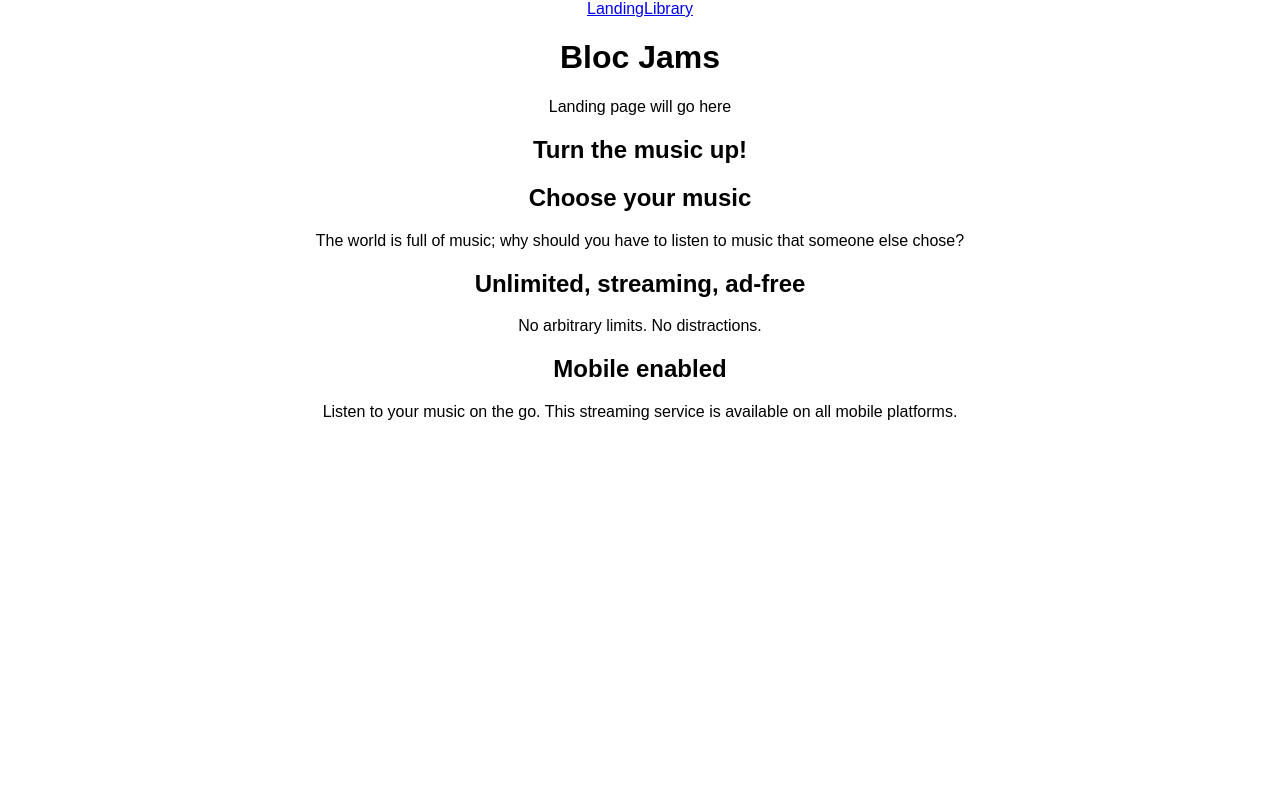
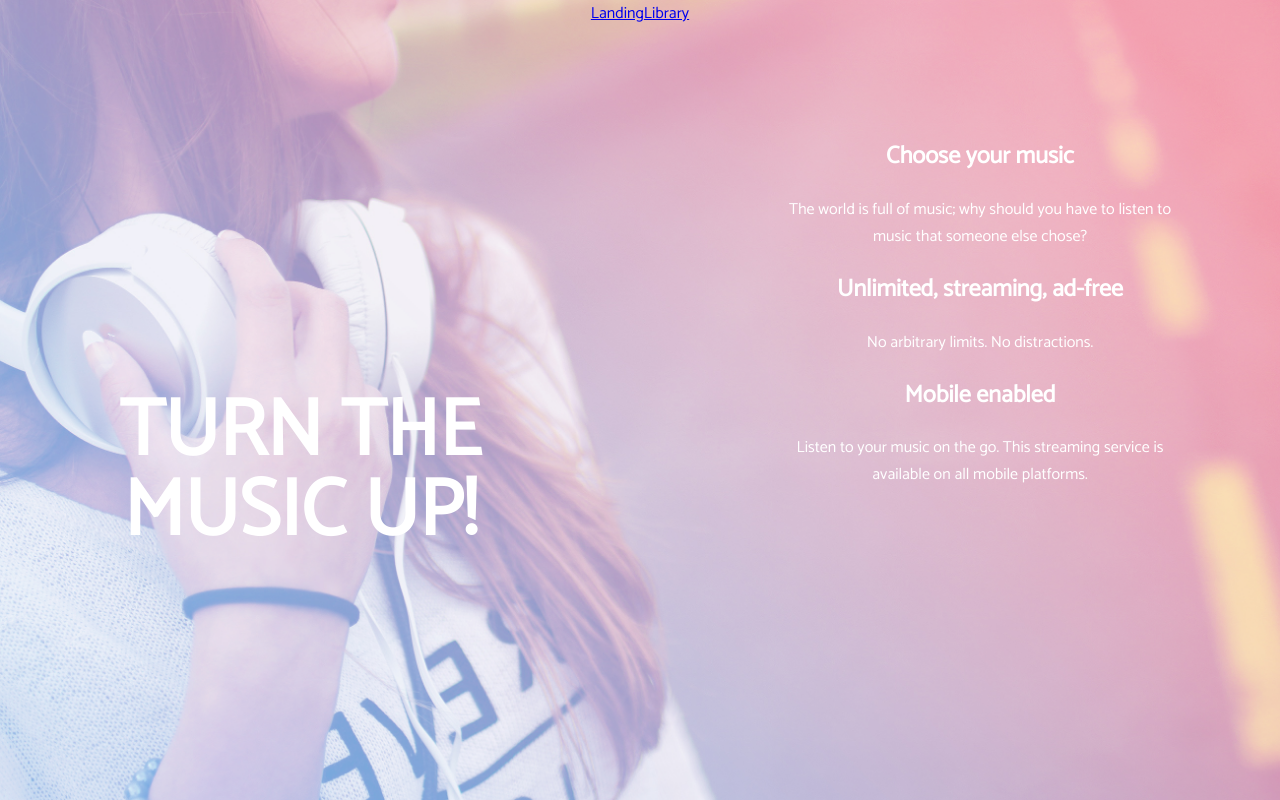
Before and after one commit to jchaoooo/bloc-jams-react, a React (Create React App) app: page / in a window 1280 px wide. Built offline with nearby package versions, Linux system fonts and the light colour scheme.

Commit message:
Checkpoint 10 Styling: In progress, styled landing page

```diff
--- a/src/App.css
+++ b/src/App.css
@@ -1,3 +1,8 @@
+ @import url('https://fonts.googleapis.com/css?family=Catamaran');
+
+ body {
+   font-family: 'Catamaran', san-serif;
+ }
 .App {
   text-align: center;
 }
--- a/src/App.js
+++ b/src/App.js
@@ -14,7 +14,6 @@ class App extends Component {
             <Link to='/'>Landing</Link>
             <Link to='/library'>Library</Link>
           </nav>
-          <h1>Bloc Jams</h1>
         </header>
         <main>
           <Route exact path="/" component={Landing} />
--- a/src/components/Landing.js
+++ b/src/components/Landing.js
@@ -1,9 +1,9 @@
 import React from 'react';
+import './../styles/Landing.css';
 
 const Landing = () => (
   <section className="landing">
-    Landing page will go here
-    <h1 className="hero-title">Turn the music up!</h1>
+    <h1 className="hero-title">TURN THE MUSIC UP!</h1>
 
   <section className="selling-points">
     <div className="point">
--- /dev/null
+++ b/src/styles/Landing.css
@@ -0,0 +1,25 @@
+body {
+  background-image: url(./../images/landing_background.jpg);
+  background-position: center center;
+  background-repeat: no-repeat;
+  background-attachment: fixed;
+  background-size: cover;
+  background-color: #464646;
+}
+
+.selling-points {
+  float: right;
+  padding-right: 100px;
+  padding-top: 90px;
+  width: 400px;
+  color: white;
+}
+
+.hero-title {
+  float: left;
+  padding: 300px 0px 0px 100px;
+  color: white;
+  font-size: 80px;
+  width: 400px;
+  line-height: 80px;
+}
```
Also changed, not shown: src/images/landing_background.jpg (added), src/styles/Library.css (added).
